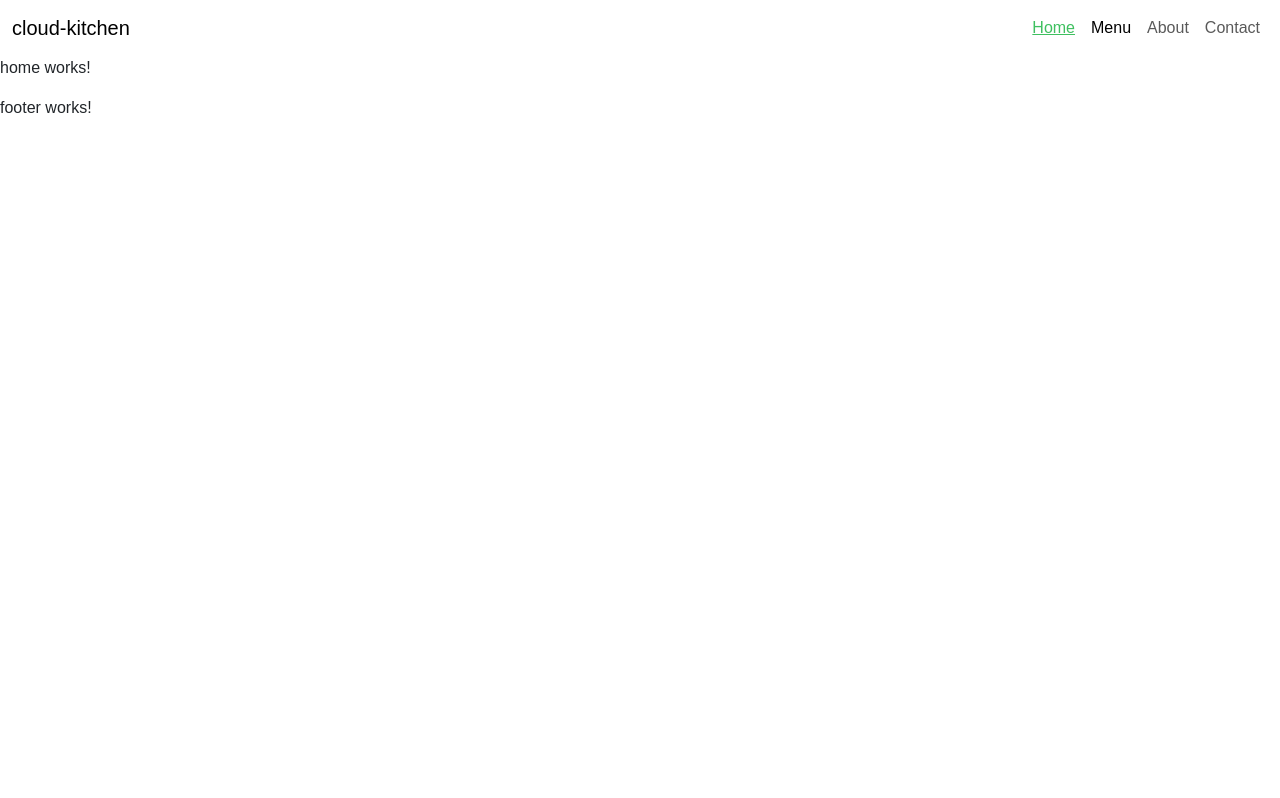
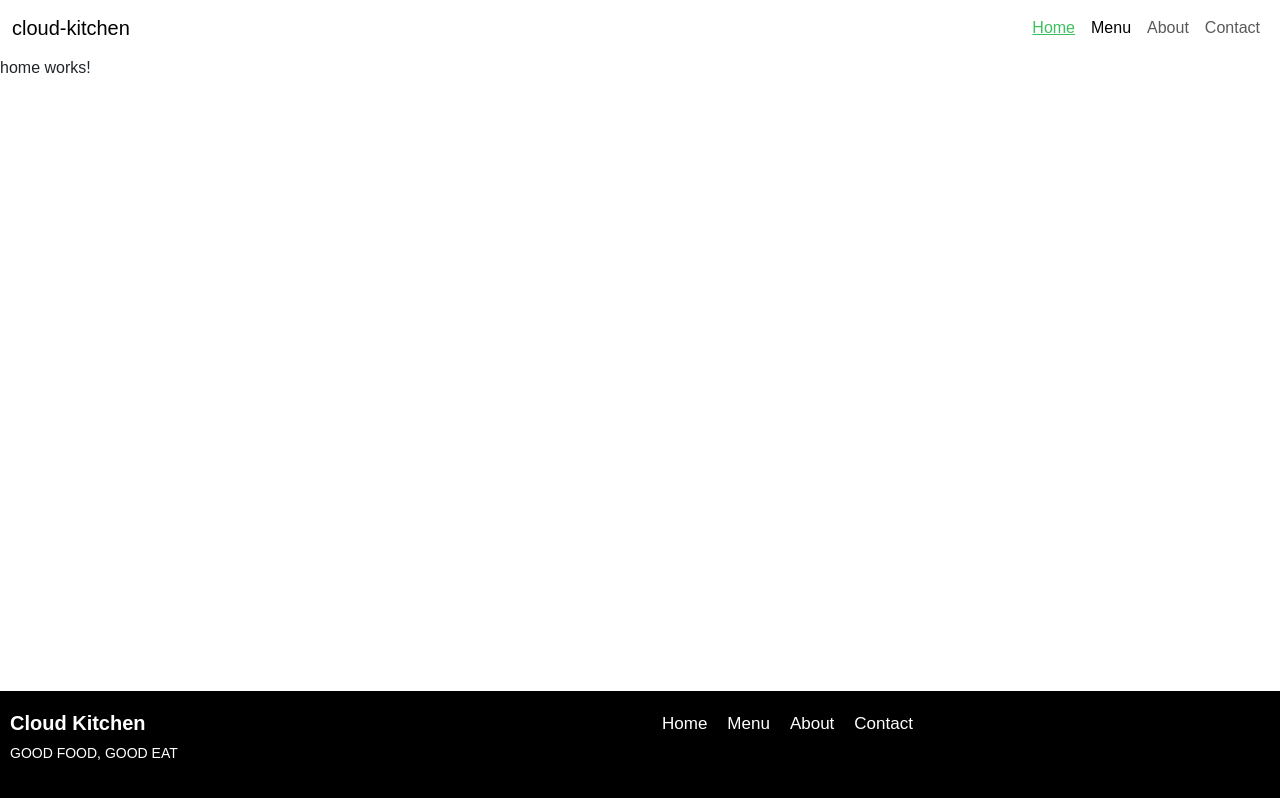
Before and after one commit to MikeChamp4/cloud-kitchen, an Angular app: page / in a window 1280 px wide. Built offline with nearby package versions, Linux system fonts and the light colour scheme.

Commit message:
footer working, social media icons not working

```diff
--- a/src/app/sharepage/footer/footer.component.css
+++ b/src/app/sharepage/footer/footer.component.css
@@ -0,0 +1,34 @@
+.footer{
+  overflow: hidden;
+  position: sticky;
+  top:100%;
+  background-color: #000;
+  padding: 20px 10px;
+}
+
+h1 {
+  font-weight: bold;
+  color: #fff ;
+  font-size: 20px;
+}
+
+p{
+
+  color: #fff ;
+  font-size: 14px;
+}
+
+a{
+  color: #fff;
+  text-decoration: none;
+  padding: 0px 10px;
+  font-size: 17px;
+}
+
+a:hover{
+  color: var(--primary-color)
+}
+
+i{
+  padding: 0px 10px;
+}
--- a/src/app/sharepage/footer/footer.component.html
+++ b/src/app/sharepage/footer/footer.component.html
@@ -1 +1,26 @@
-<p>footer works!</p>
+<div class="container-fluid footer">
+  <div class="row">
+
+    <!-- name  -->
+    <div class="col-lg-6">
+      <h1>Cloud Kitchen</h1>
+      <p>GOOD FOOD, GOOD EAT</p>
+    </div>
+
+    <!-- nav -->
+    <div class="col-lg-4">
+      <a routerLink="">Home</a>
+      <a routerLink="menu">Menu</a>
+      <a routerLink="about">About</a>
+      <a routerLink="contact">Contact</a>
+    </div>
+
+    <!-- social media  -->
+    <div class="col-lg-2">
+      <a href="#" target="_blank"><i class="bi bi-facebook"></i></a>
+      <a href="#" target="_blank"><i class="bi bi-whatsapp"></i></a>
+      <a href="#" target="_blank"><i class="bi bi-instagram"></i></a>
+      <a href="#" target="_blank"><i class="bi bi-youtube"></i></a>
+    </div>
+  </div>
+</div>
--- a/src/styles.css
+++ b/src/styles.css
@@ -6,10 +6,11 @@
 }
 
 :root{
-  --primary-color: #3FC060;
-  --secondary-color: #162328;
+    --primary-color:#3FC060;
+    --secondary-color:#162328;
 }
 
 body {
+  height: 100vh;
   font-family: Arial, Helvetica, sans-serif;
 }
```
Also changed, not shown: src/index.html (+4 -4 lines).
